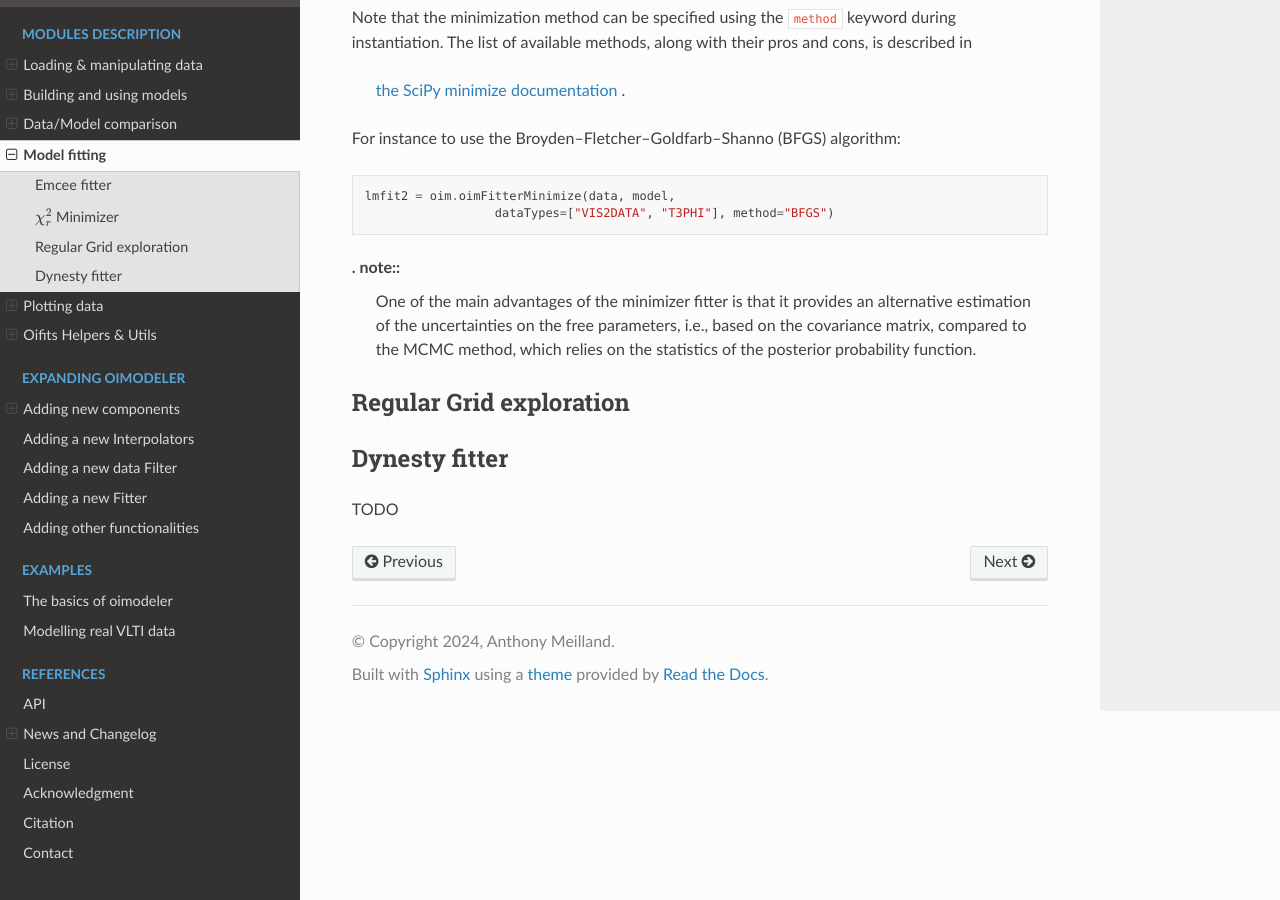
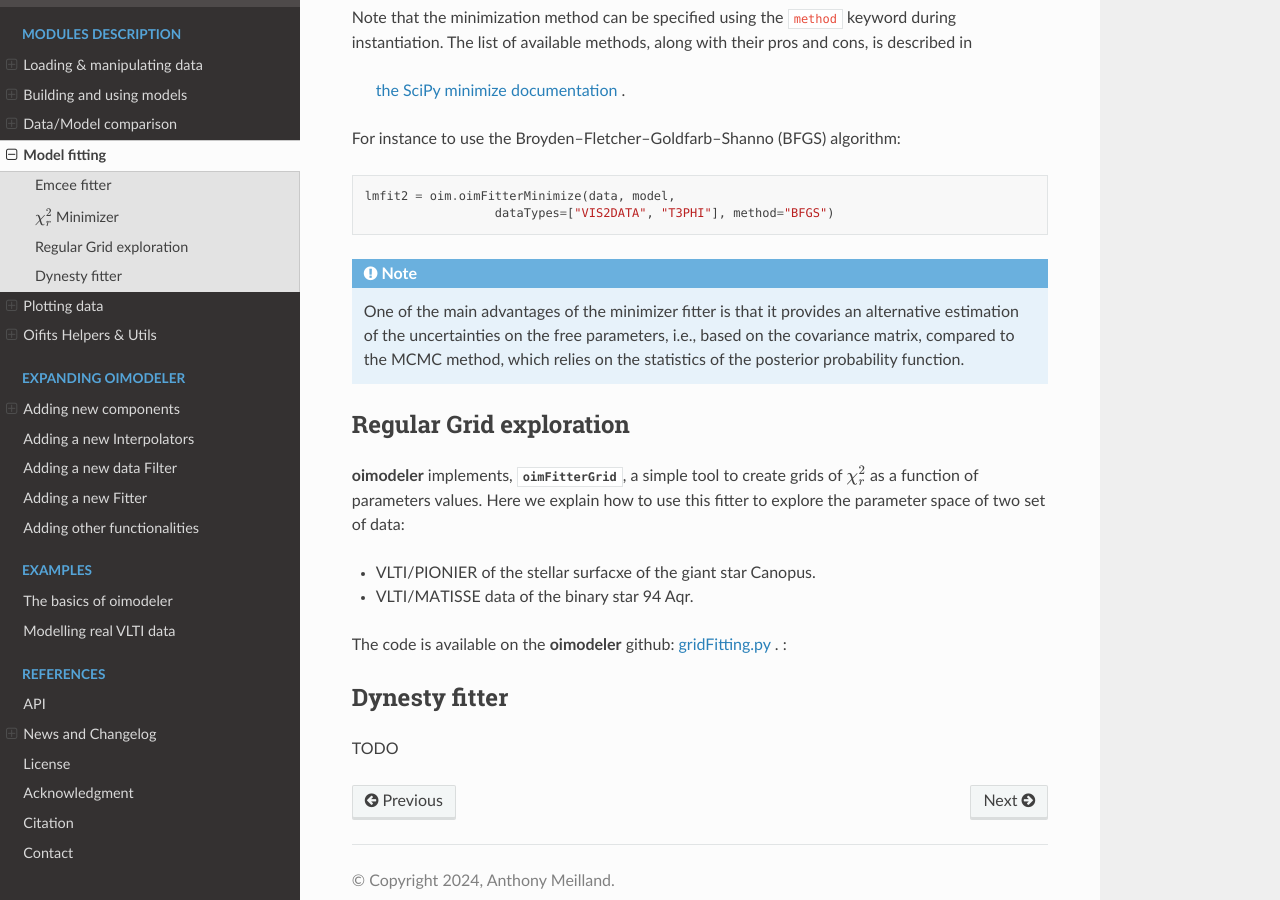
Before and after one commit to oimodeler/oimodeler, a Sphinx documentation site: the page built from newdocs/source/fitter.rst, in a window 1280 px wide and 900 px high, scrolled down 15016 px. Built offline with Sphinx 7.4.7 and the Read the Docs theme 3.1.0, drawn with Linux system fonts in a browser that asks for light colours; pages that are not in the unit, such as notebooks, are missing from menus.

Commit message:
update newdoc

```diff
--- a/newdocs/source/fitter.rst
+++ b/newdocs/source/fitter.rst
@@ -540,6 +540,15 @@ For instance to use the Broyden–Fletcher–Goldfarb–Shanno (BFGS) algorithm:
 Regular Grid exploration
 ------------------------
 
+**oimodeler** implements, :func:`oimFitterGrid <oimodeler.oimFitter.oimFitterGrid>`, a simple tool to
+create grids of :math:`\chi^2_r` as a function of parameters values. Here we explain how to use this fitter to
+explore the parameter space of two set of data:
+
+- VLTI/PIONIER of the stellar surfacxe  of the giant star Canopus.
+- VLTI/MATISSE data of the binary star 94 Aqr.
+
+The code is available on the **oimodeler** github: `gridFitting.py <https://github.com/oimodeler/oimodeler/tree/main/examples/Modules/gridFitting.py>`_ .
+:
 
 
 Dynesty fitter
```
Also changed, not shown: other parts of newdocs/source/fitter.rst (+1 -1 lines), 2 other files.
